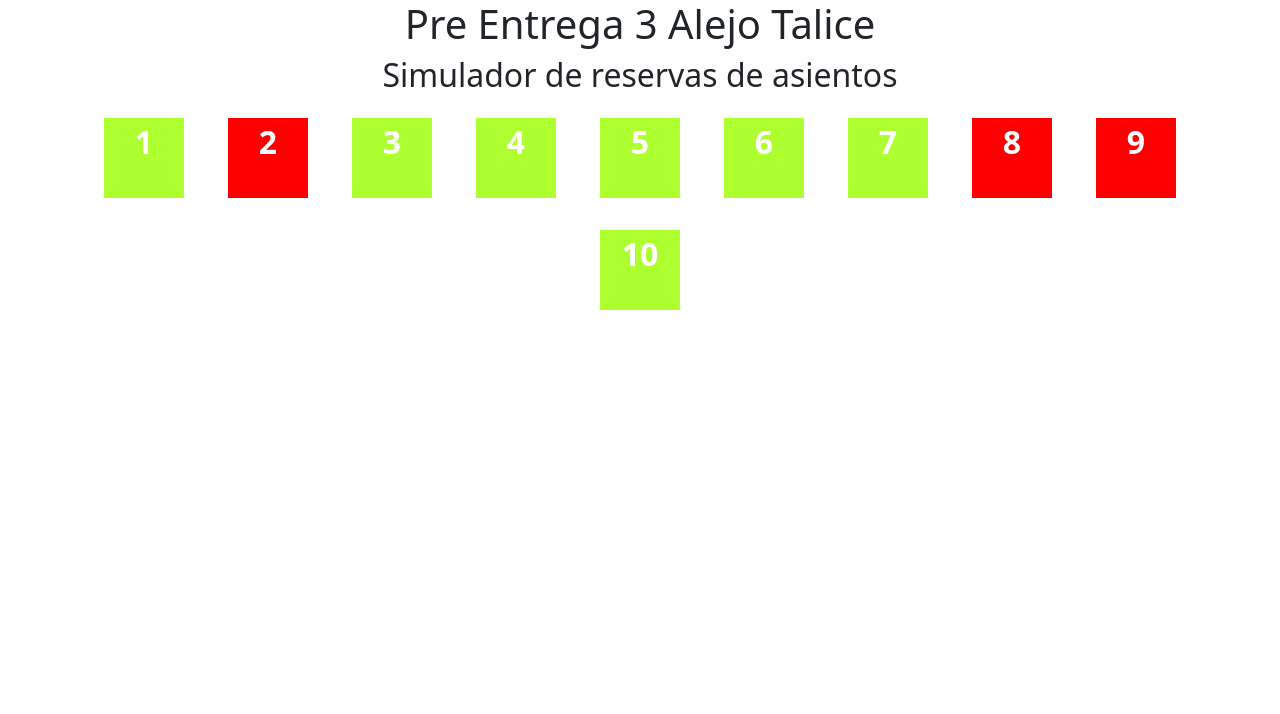
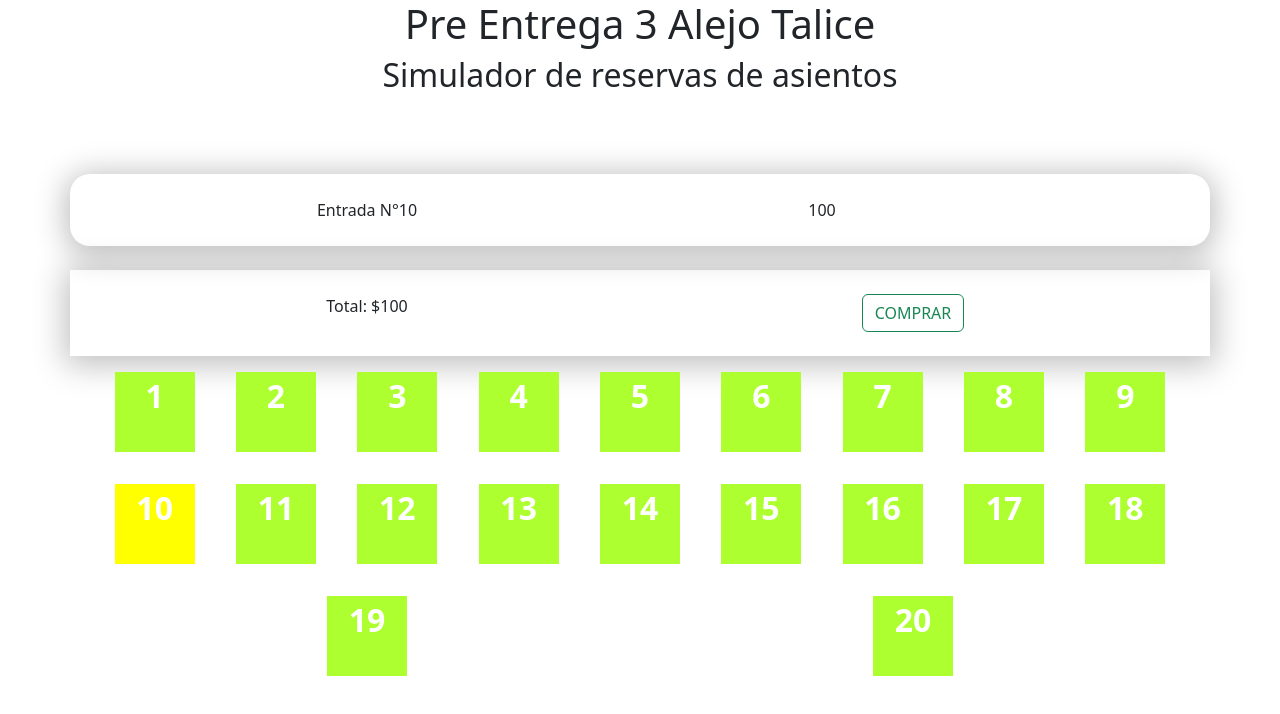
Before and after one commit to alejotalice72/pre-entrega-3-alejo-talice-javascript, a plain HTML site: page index.html in a window 1280 px wide. Both pictures are taken after a click on the element "10". Drawn offline with nearby package versions, Linux system fonts and the light colour scheme.

Commit message:
add cart

```diff
--- a/css/style.css
+++ b/css/style.css
@@ -1,3 +1,4 @@
+/* Asientos */
 .asiento {
     margin: 1rem;
     width: 5rem;
@@ -10,9 +11,33 @@
 .asiento--ocupado {
     background-color: red;
 }
+.asiento--enEspera {
+    background-color: yellow;
+}
 .asiento__numero {
     color: white;
     font-weight: bold;
     font-size: 2rem;
     user-select: none;
 }
+/* Carrito */
+#carrito {
+    margin-top: 5rem;
+}
+.asientosSeleccionados {
+    padding: 1.5rem;
+    border-radius: 20px;
+    -webkit-box-shadow: 0px 4px 30px 5px rgba(0,0,0,0.25);
+    -moz-box-shadow: 0px 4px 30px 5px rgba(0,0,0,0.25);
+    box-shadow: 0px 4px 30px 5px rgba(0,0,0,0.25);
+}
+.total {
+    padding: 1.5rem;
+    -webkit-box-shadow: 0px 4px 30px 5px rgba(0,0,0,0.25);
+    -moz-box-shadow: 0px 4px 30px 5px rgba(0,0,0,0.25);
+    box-shadow: 0px 4px 30px 5px rgba(0,0,0,0.25);
+}
+/* Font Awesome */
+i {
+    color: red;
+}
--- a/index.html
+++ b/index.html
@@ -8,15 +8,39 @@
     <link rel="stylesheet" href="./css/style.css">
     <!-- Bootstrap -->
     <link href="https://cdn.jsdelivr.net/npm/bootstrap@5.3.0-alpha1/dist/css/bootstrap.min.css" rel="stylesheet" integrity="sha384-GLhlTQ8iRABdZLl6O3oVMWSktQOp6b7In1Zl3/Jr59b6EGGoI1aFkw7cmDA6j6gD" crossorigin="anonymous">
+    <!-- Font Awesome -->
+    <link rel="stylesheet" href="https://kit.fontawesome.com/52c1ff1498.css" crossorigin="anonymous">
     <title>PreEntrega3 AlejoTalice</title>
 </head>
 <body>
     <h1 class="text-center">Pre Entrega 3 Alejo Talice</h1>
     <h2 class="text-center">Simulador de reservas de asientos</h2>
     <section class="text-center">
-        <div id="elegirAsiento" class="container d-flex flex-wrap flex-row align-items-center justify-content-around">
+        <div class="container">
+            <div id="carrito">
+                <!-- <div class="row asientosSeleccionados mt-3">
+                    <div class="col-6">Entrada N°</div>
+                    <div class="col-4">$100</div>
+                    <div class="col-2"><i class="fa-regular fa-circle-xmark"></i></div>
+                </div>
+                <div class="row asientosSeleccionados mt-3">
+                    <div class="col-6">Entrada N°</div>
+                    <div class="col-4">$100</div>
+                    <div class="col-2"><i class="fa-regular fa-circle-xmark"></i></div>
+                </div> -->
+            </div>
+            <div id="total">
+                <!-- <div class="row total mt-4">
+                    <div class="col-6">Total: $200</div>
+                    <div class="col-6">Comprar</div>
+                </div> -->
+            </div>
+            <div id="elegirAsiento" class="container d-flex flex-wrap flex-row align-items-center justify-content-around">
+            </div>
         </div>
     </section>
+    <!-- Font Awesome -->
+    <script src="https://kit.fontawesome.com/52c1ff1498.js" crossorigin="anonymous"></script>
     <!-- Bootstrap -->
     <script src="https://cdn.jsdelivr.net/npm/bootstrap@5.3.0-alpha1/dist/js/bootstrap.bundle.min.js" integrity="sha384-w76AqPfDkMBDXo30jS1Sgez6pr3x5MlQ1ZAGC+nuZB+EYdgRZgiwxhTBTkF7CXvN" crossorigin="anonymous"></script>
     <!-- js -->
--- a/js/main.js
+++ b/js/main.js
@@ -1,15 +1,7 @@
 // PreEntrega 3 Alejo Talice
-const listaDeAsientos = [{numero: 1, titular: "", estado: false},
-                        {numero: 2, titular: "", estado: true},
-                        {numero: 3, titular: "", estado: false},
-                        {numero: 4, titular: "", estado: false},
-                        {numero: 5, titular: "", estado: false},
-                        {numero: 6, titular: "", estado: false},
-                        {numero: 7, titular: "", estado: false},
-                        {numero: 8, titular: "", estado: true},
-                        {numero: 9, titular: "", estado: true},
-                        {numero: 10, titular: "", estado: false}];
-
+const carrito = [];
+const listaDeAsientos = [];
+// Functions
 const revisarEstadoDelAsiento = (estado) => {
     if (estado == true) {
         return "asiento--ocupado";
@@ -17,16 +9,69 @@ const revisarEstadoDelAsiento = (estado) => {
         return "asiento--libre";
     }
 };
-
+const agregarACarrito = (lugar) => {
+    carrito.push(lugar);
+    renderizarCarrito();
+    renderizarTotal();
+};
+const eliminarDeCarrito = (lugar) => {
+    let indice = carrito.findIndex((element)=> {
+        if (element.numero == lugar.numero){
+            return true;
+        } else {
+            return false;
+        }
+    });
+    carrito.splice(indice,1);
+    renderizarCarrito();
+    renderizarTotal();
+};
+// Object Asiento
 class Asiento {
-    constructor(numero, titular, estado) {
+    constructor(numero, estado) {
         this.numero = numero;
-        this.titular = titular;
         this.estado = estado;
         this.precio = 100;
     }
 }
-
+// Generate asientos
+for(let i = 1; i <= 20; i++) {
+    const asiento = new Asiento(i, false);
+    listaDeAsientos.push(asiento);
+};
+// Renderizar Carrito
+const renderizarCarrito = () => {
+    // <i class="fa-regular fa-circle-xmark"></i>
+    // const deleteElement = document.getElementsByClassName('delete');
+    const carritoContainer = document.getElementById('carrito');
+    carritoContainer.innerHTML = "";
+    for (const elementoCarrito of carrito) {
+        let cartElement = document.createElement('div');
+        let deleteElement = document.createElement('i');
+        deleteElement.className = "fa-regular fa-circle-xmark";
+        cartElement.className = "row asientosSeleccionados mt-3";
+        cartElement.innerHTML = `
+                                <div class="col-6">Entrada N°${elementoCarrito.numero}</div>
+                                <div class="col-4">${elementoCarrito.precio}</div>
+                                <div class="col-2"></div>`;
+        carritoContainer.append(cartElement);
+    }
+};
+const renderizarTotal = () => {
+    const totalContainer = document.getElementById('total');
+    totalContainer.innerHTML = "";
+    let precioTotal = 0;
+    for (const totalProductos of carrito) {
+        precioTotal += totalProductos.precio;
+    }
+    let totalElement = document.createElement('div');
+    totalElement.className = "row total mt-4";
+    totalElement.innerHTML = `
+                            <div class="col-6">Total: $${precioTotal}</div>
+                            <div class="col-6"><button type="button" class="btn btn-outline-success">COMPRAR</button></div>`;
+    totalContainer.append(totalElement);
+};
+// Renderizar Asientos
 const elegirAsientoContainer = document.getElementById('elegirAsiento');
 for (const lugar of listaDeAsientos) {
     let asiento = document.createElement('div');
@@ -34,10 +79,15 @@ for (const lugar of listaDeAsientos) {
     asiento.innerHTML = ` <p class="asiento__numero"> ${lugar.numero} </p> `;
     asiento.addEventListener("click", ()=> {
         if (lugar.estado == true) {
-            alert("Este lugar se encuentra ocupado ocupado");
+            alert("Este lugar se encuentra ocupado");
+        }
+        else if (asiento.className == "asiento asiento--enEspera") {
+            asiento.className = "asiento asiento--libre";
+            eliminarDeCarrito(lugar);
         }
         else {
-            console.log("Hola");
+            asiento.className = "asiento asiento--enEspera";
+            agregarACarrito(lugar);
         }
     });
     elegirAsientoContainer.append(asiento);
```
